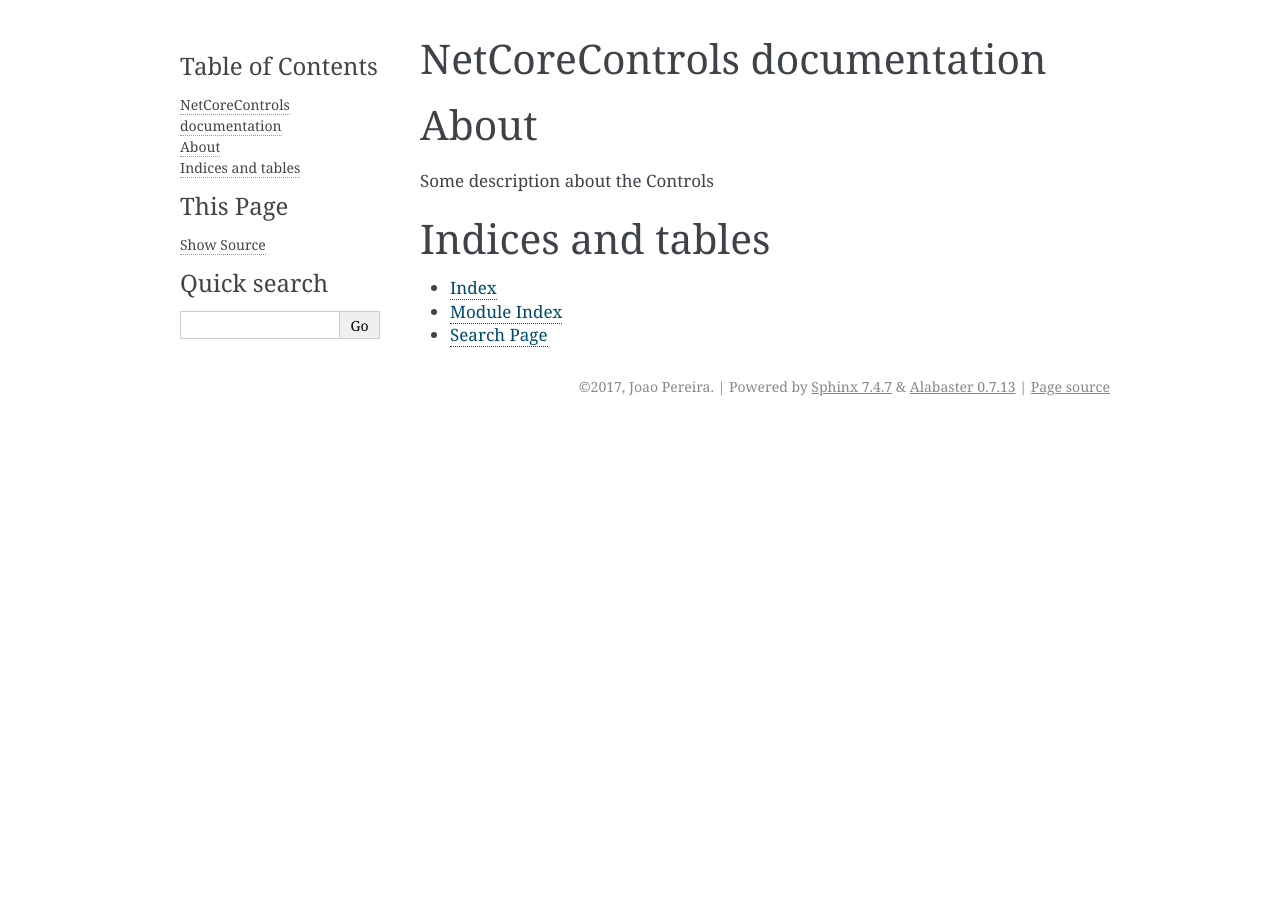
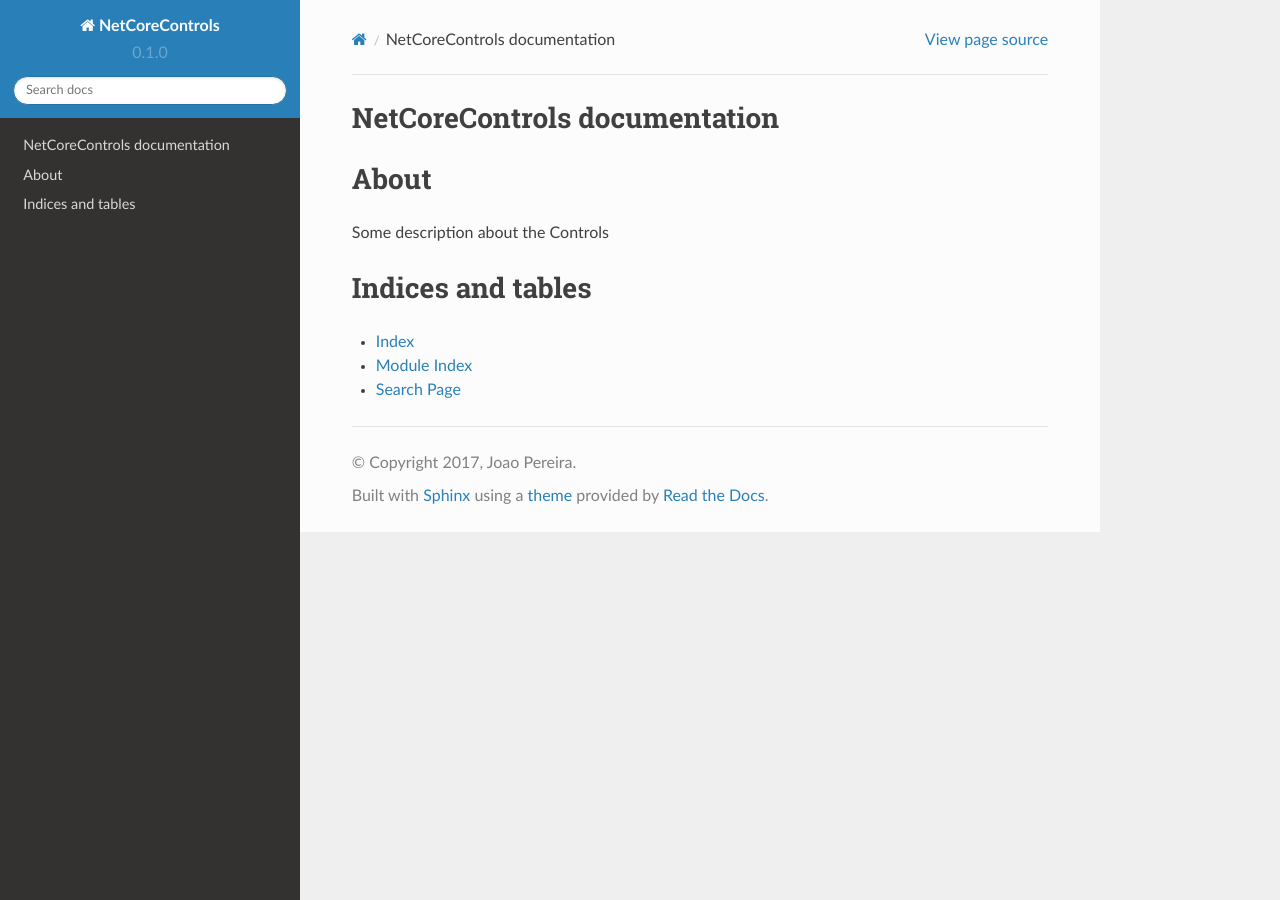
Before and after one commit to ByteNuts/NetCoreControls, a Sphinx documentation site: the page built from docs/source/index.rst, in a window 1280 px wide. Built offline with Sphinx 7.4.7 and the Read the Docs theme 2.0.0, drawn with Linux system fonts in a browser that asks for light colours.

Commit message:
Changed theme

```diff
--- a/docs/source/conf.py
+++ b/docs/source/conf.py
@@ -73,6 +73,7 @@
 
 # The name of the Pygments (syntax highlighting) style to use.
 pygments_style = 'sphinx'
+highlight_language = 'csharp'
 
 # If true, `todo` and `todoList` produce output, else they produce nothing.
 todo_include_todos = False
@@ -83,7 +84,18 @@
 # The theme to use for HTML and HTML Help pages.  See the documentation for
 # a list of builtin themes.
 #
-html_theme = 'alabaster'
+# html_theme = 'alabaster'
+
+# on_rtd is whether we are on readthedocs.org, this line of code grabbed from docs.readthedocs.org
+import os
+on_rtd = os.environ.get('READTHEDOCS', None) == 'True'
+
+if not on_rtd:  # only import and set the theme if we're building docs locally
+    import sphinx_rtd_theme
+    html_theme = 'sphinx_rtd_theme'
+    html_theme_path = [sphinx_rtd_theme.get_html_theme_path()]
+
+# otherwise, readthedocs.org uses their theme by default, so no need to specify it
 
 # Theme options are theme-specific and customize the look and feel of a theme
 # further.  For a list of options available for each theme, see the
```
